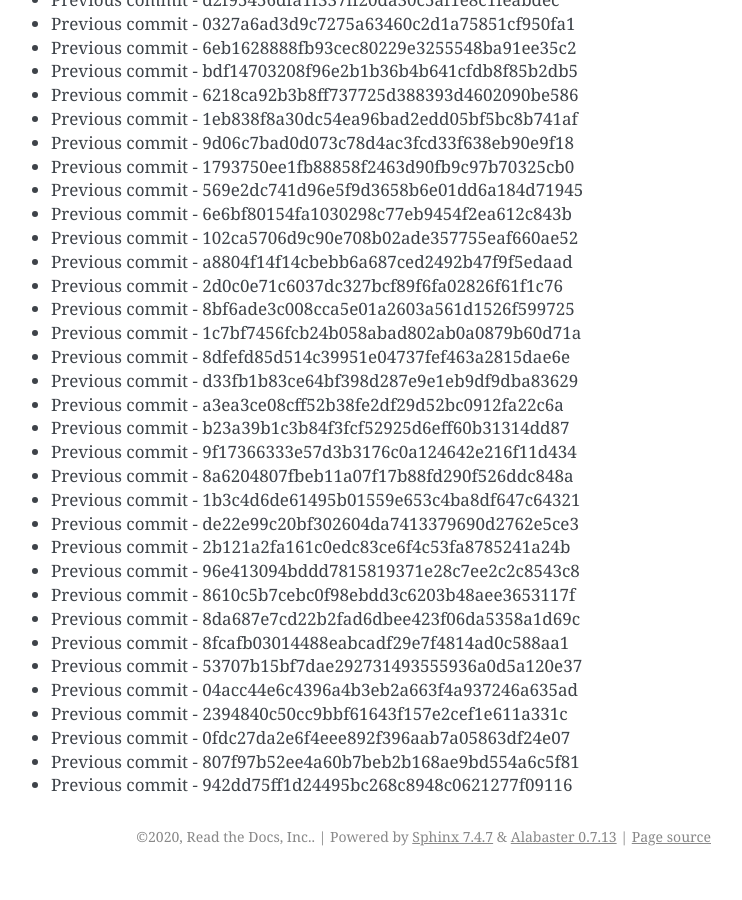
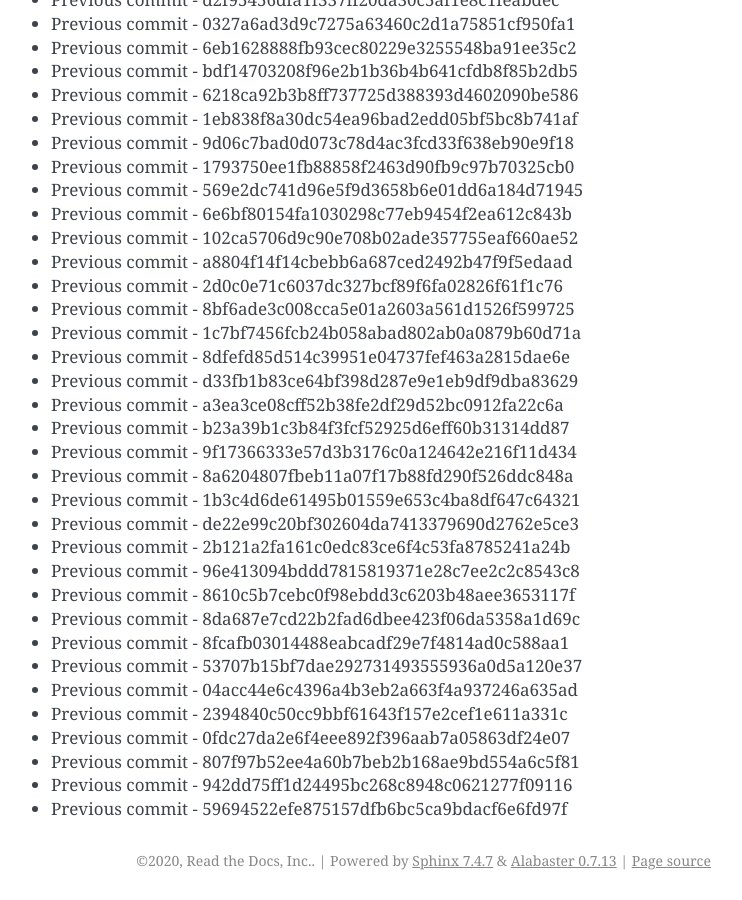
Before and after one commit to readthedocs/rtd-git-stresstest, a Sphinx documentation site: the page built from docs/updates.rst, in a window 1280 px wide and 900 px high, scrolled down 16766 px. Shown: the whole window, without its empty margins (399-1141 px from the left). Built offline with Sphinx 7.4.7, drawn with Linux system fonts in a browser that asks for light colours; before the commit the page ends 17642 px from its top, so only the background shows below that.

Commit message:
Generating commit from previous: 59694522efe875157dfb6bc5ca9bdacf6e6fd97f

```diff
--- a/docs/updates.rst
+++ b/docs/updates.rst
@@ -736,3 +736,4 @@ It can be tested for any performance characteristics.
 * Previous commit - 0fdc27da2e6f4eee892f396aab7a05863df24e07
 * Previous commit - 807f97b52ee4a60b7beb2b168ae9bd554a6c5f81
 * Previous commit - 942dd75ff1d24495bc268c8948c0621277f09116
+* Previous commit - 59694522efe875157dfb6bc5ca9bdacf6e6fd97f
```
